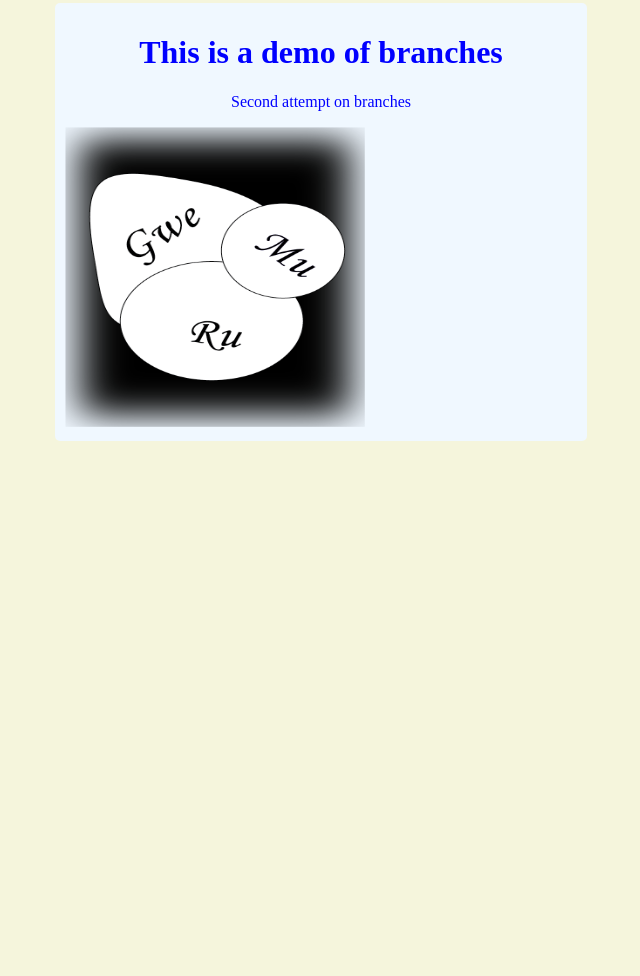
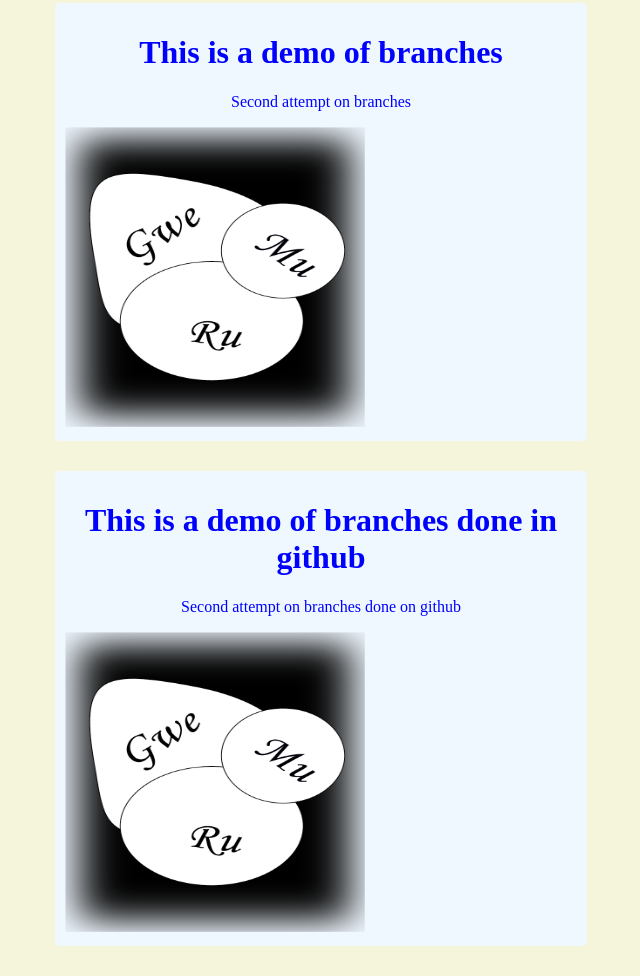
Before and after one commit to bloomy254/git_bash_trial, a plain HTML site: page index.html in a window 1280 px wide. Shown: the part 933-1909 px from the top of the page, without its empty margins (319-959 px from the left). Before the commit the page ends 1404 px from the top, so only its background shows below. Drawn offline with Linux system fonts and the light colour scheme.

Commit message:
Update index.html

```diff
--- a/index.html
+++ b/index.html
@@ -25,5 +25,11 @@
         <p>Second attempt on branches</p>
         <img src="mugweru2.png" alt="myname" width="300px" height="300px">
     </div>
+    <!--this is the forth div-->
+    <div class="header">
+        <h1>This is a demo of branches done in github</h1>
+        <p>Second attempt on branches done on github</p>
+        <img src="mugweru2.png" alt="myname" width="300px" height="300px">
+    </div>
 </body>
 </html>
```
